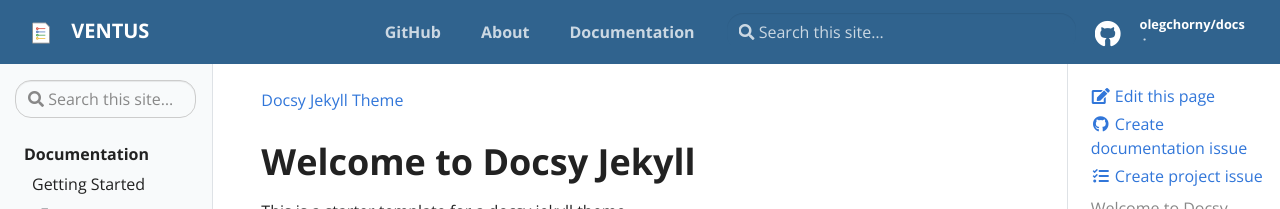
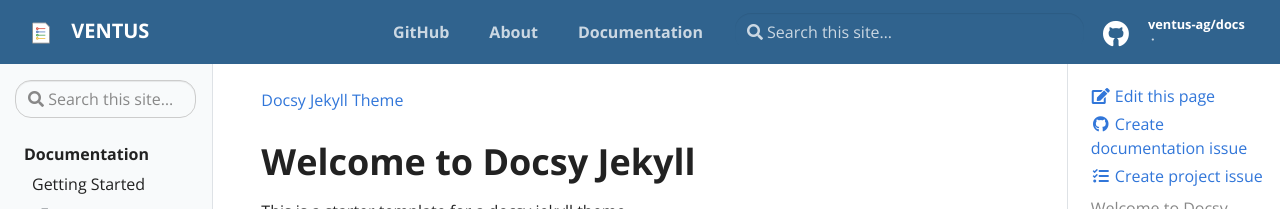
Before and after one commit to ventus-ag/docs, a Jekyll site: the page built from pages/index.md, in a window 1280 px wide. Shown: the top 209 px of the page. Built offline with Jekyll 4.4.1, drawn with Linux system fonts in a browser that asks for light colours.

```diff
--- a/_config.yml
+++ b/_config.yml
@@ -30,7 +30,7 @@ url: "https://ventus-ag.github.io" # the base hostname & protocol for your site
 
 # Social (First three Required)
 repo: "https://github.com/ventus-ag/docs"
-github_user: "olegchorny"
+github_user: "ventus-ag"
 github_repo: "docs"
 
 # Optional
@@ -53,7 +53,7 @@ color: "#30638e"
 # color: "#8c1515" # primary color for header, buttons
 
 # Build settings
-markdown: kramdown
+# markdown: kramdown
 
 # If you add tags to pages, you can link them to some external search
 # If you want to disable this, comment the URL.
```
